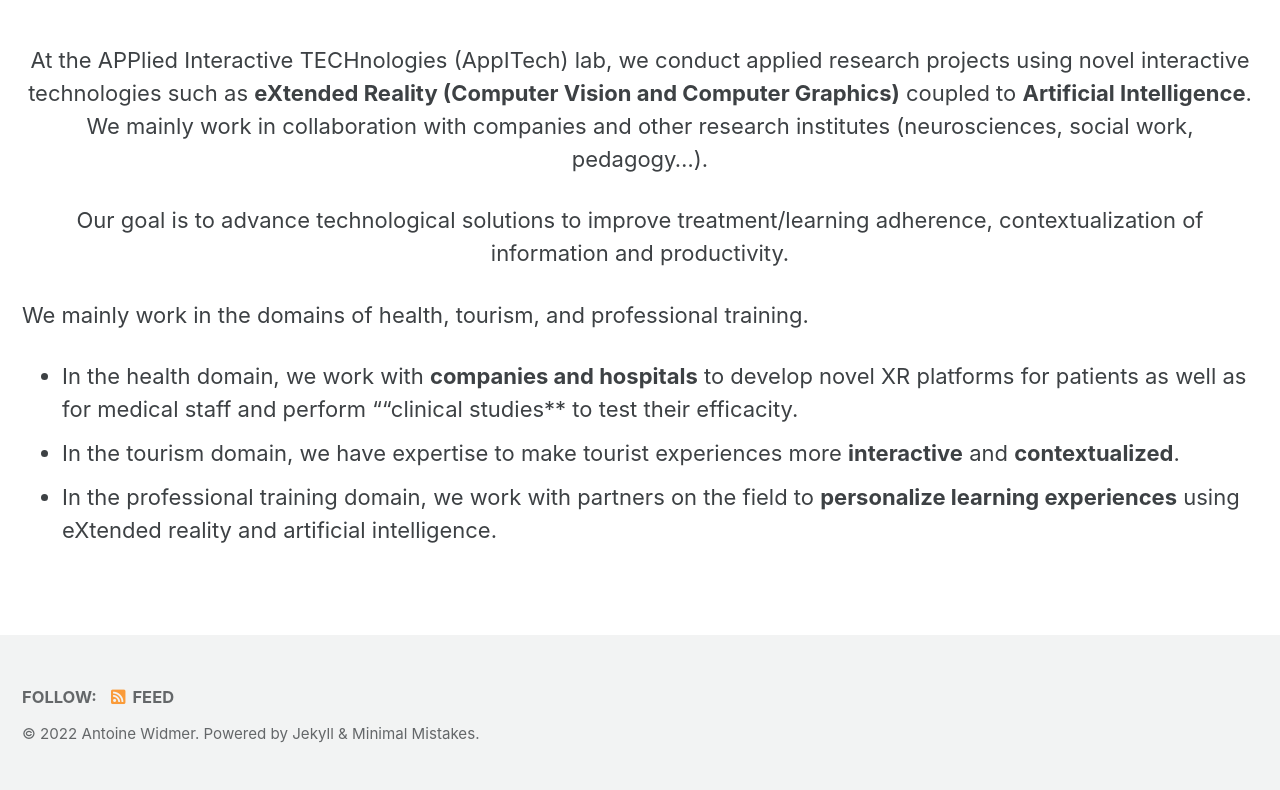
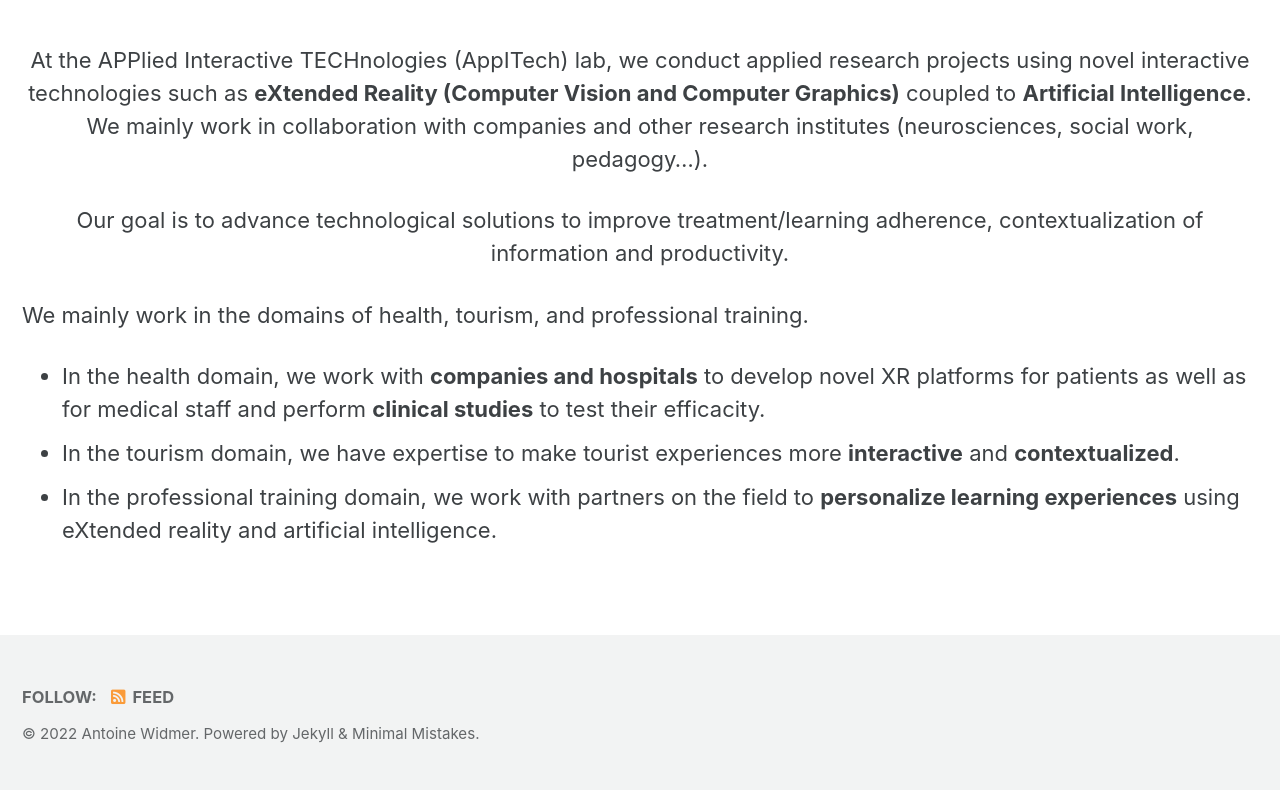
Before and after one commit to AppiTechLab/AppiTechLab.github.io, a Jekyll site: the page built from index.md, in a window 1280 px wide. Shown: the part 462-1252 px from the top of the page. Built offline with Jekyll 4.4.1, drawn with Linux system fonts in a browser that asks for light colours; cached includes are drawn as plain includes.

```diff
--- a/index.md
+++ b/index.md
@@ -22,6 +22,6 @@ Our goal is to advance technological solutions to improve treatment/learning adh
 
 We mainly work in the domains of health, tourism, and professional training.
 
-* In the health domain, we work with **companies and hospitals** to develop novel XR platforms for patients as well as for medical staff and perform ""clinical studies** to test their efficacity.
+* In the health domain, we work with **companies and hospitals** to develop novel XR platforms for patients as well as for medical staff and perform **clinical studies** to test their efficacity.
 + In the tourism domain, we have expertise to make tourist experiences more **interactive** and **contextualized**.
 - In the professional training domain, we work with partners on the field to **personalize learning experiences** using eXtended reality and artificial intelligence.
```
